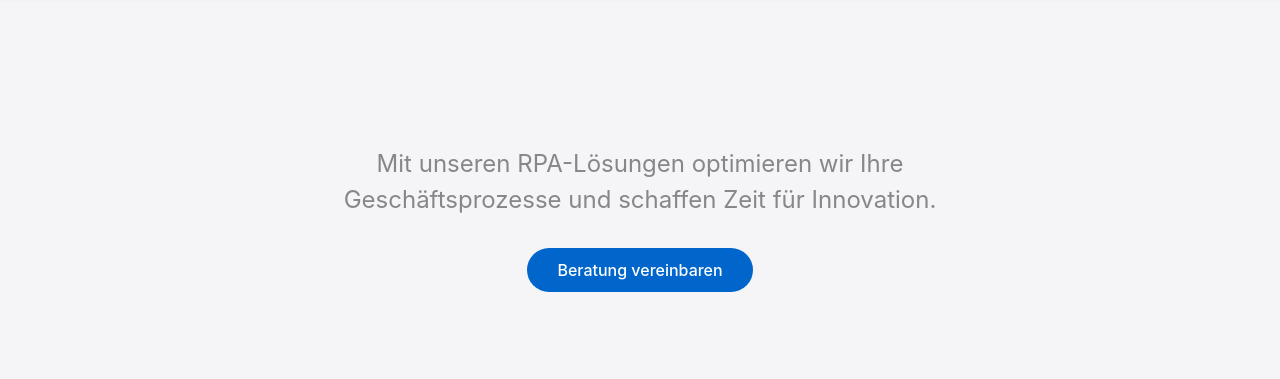
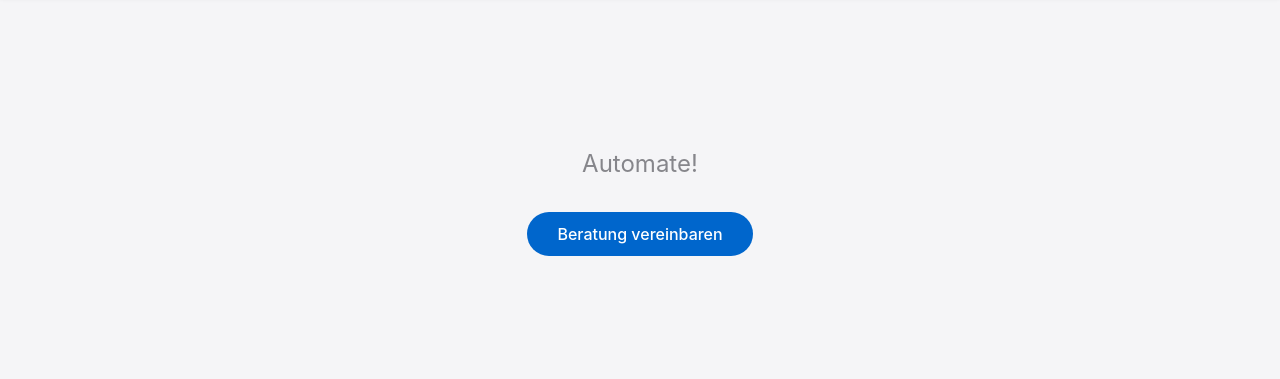
Before and after one commit to OzanCantuerk/Website, a plain HTML site: page index.html in a window 1280 px wide. Shown: the part 69-448 px from the top of the page. Drawn offline with Linux system fonts and the light colour scheme; a script that the page names is missing.

Commit message:
Update index.html

```diff
--- a/index.html
+++ b/index.html
@@ -460,7 +460,7 @@
         <div class="cd-intro">
             <div id="app"></div>
         </div>
-        <p>Mit unseren RPA-Lösungen optimieren wir Ihre Geschäftsprozesse und schaffen Zeit für Innovation.</p>
+        <p>Automate!</p>
         <button class="cta-button">Beratung vereinbaren</button>
     </section>
 
```
